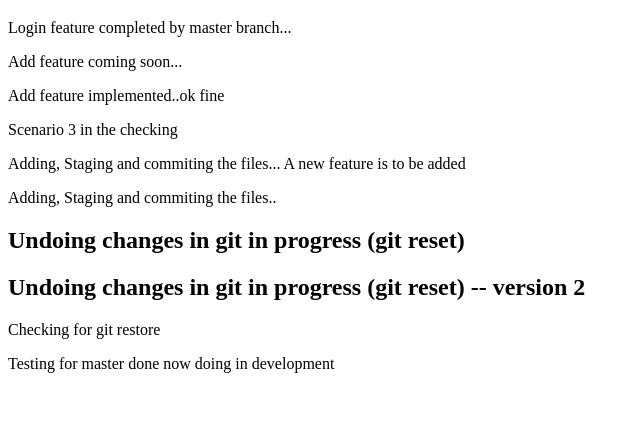
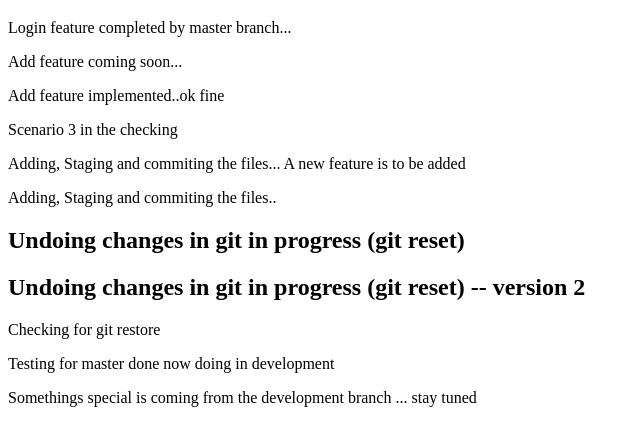
Before and after one commit to pjyoti1395/Git-Revise, a plain HTML site: page index.html in a window 1280 px wide. Shown: the part 61-506 px from the top of the page, without its empty margins (0-640 px from the left). Drawn offline with Linux system fonts and the light colour scheme.

Commit message:
added something special coming from devellopment branch

```diff
--- a/index.html
+++ b/index.html
@@ -17,6 +17,7 @@
 
     <p>Checking for git restore</p>
     <p> Testing for master done now doing in development </p>
+    <p> Somethings special is coming from the development branch ... stay tuned</p>
 
 
 </body>
```
